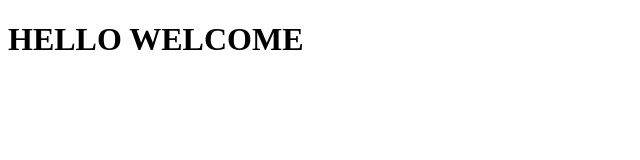
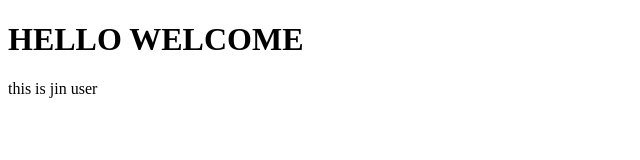
Before and after one commit to DragonHJL/long, a plain HTML site: page index.html in a window 1280 px wide. Shown: the whole page, without its empty margins (0-640 px from the left). Drawn offline with Linux system fonts and the light colour scheme.

Commit message:
this is jin user

```diff
--- a/index.html
+++ b/index.html
@@ -9,5 +9,8 @@
 </head>
 <body>
     <h1>HELLO WELCOME</h1>
+    <div>
+        this is jin user
+    </div>
 </body>
 </html>
```
